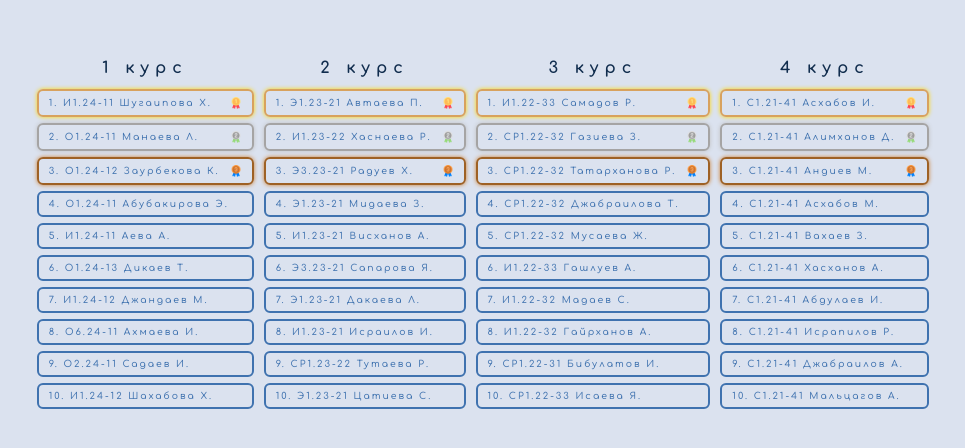
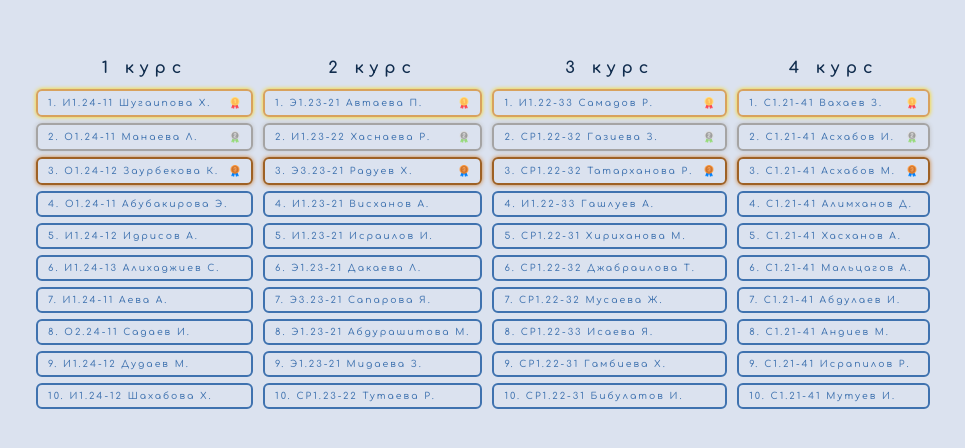
Before and after one commit to altairmsr/ggkit_dashboard, a React (Vite) app: page / in a window 1280 px wide. Shown: the part 166-614 px from the top of the page, without its empty margins (157-1122 px from the left). Built offline with nearby package versions, Linux system fonts and the light colour scheme.

Commit message:
UPD info 02.02.2025

```diff
--- a/src/data/course1.js
+++ b/src/data/course1.js
@@ -28,32 +28,32 @@ const course1 = [
 	},
 	{
 		id: 4,
+		group: "И1.24-12",
+		name: "Идрисов А.",
+		pos: "regular",
+	},
+	{
+		id: 5,
+		group: "И1.24-13",
+		name: "Алихаджиев С.",
+		pos: "regular",
+	},
+	{
+		id: 6,
 		group: "И1.24-11",
 		name: "Аева А.",
 		pos: "regular",
 	},
 	{
-		id: 5,
-		group: "О1.24-13",
-		name: "Дикаев Т.",
-		pos: "regular",
-	},
-	{
-		id: 6,
-		group: "И1.24-12",
-		name: "Джандаев М.",
-		pos: "regular",
-	},
-	{
 		id: 7,
-		group: "О6.24-11",
-		name: "Ахмаева И.",
+		group: "О2.24-11",
+		name: "Садаев И.",
 		pos: "regular",
 	},
 	{
 		id: 8,
-		group: "О2.24-11",
-		name: "Садаев И.",
+		group: "И1.24-12",
+		name: "Дудаев М.",
 		pos: "regular",
 	},
 	{
--- a/src/data/course2.js
+++ b/src/data/course2.js
@@ -22,44 +22,44 @@ const course2 = [
 	},
 	{
 		id: 3,
+		group: "И1.23-21",
+		name: "Висханов А.",
+		pos: "regular",
+	},
+	{
+		id: 4,
+		group: "И1.23-21",
+		name: "Исраилов И.",
+		pos: "regular",
+	},
+	{
+		id: 5,
+		group: "Э1.23-21",
+		name: "Дакаева Л.",
+		pos: "regular",
+	},
+	{
+		id: 6,
+		group: "Э3.23-21",
+		name: "Сапарова Я.",
+		pos: "regular",
+	},
+	{
+		id: 7,
+		group: "Э1.23-21",
+		name: "Абдурашитова М.",
+		pos: "regular",
+	},
+	{
+		id: 8,
 		group: "Э1.23-21",
 		name: "Мидаева З.",
 		pos: "regular",
 	},
 	{
-		id: 4,
-		group: "И1.23-21",
-		name: "Висханов А.",
-		pos: "regular",
-	},
-	{
-		id: 5,
-		group: "Э3.23-21",
-		name: "Сапарова Я.",
-		pos: "regular",
-	},
-	{
-		id: 6,
-		group: "Э1.23-21",
-		name: "Дакаева Л.",
-		pos: "regular",
-	},
-	{
-		id: 7,
-		group: "И1.23-21",
-		name: "Исраилов И.",
-		pos: "regular",
-	},
-	{
-		id: 8,
+		id: 9,
 		group: "СР1.23-22",
 		name: "Тутаева Р.",
-		pos: "regular",
-	},
-	{
-		id: 9,
-		group: "Э1.23-21",
-		name: "Цатиева С.",
 		pos: "regular",
 	},
 ];
--- a/src/data/course3.js
+++ b/src/data/course3.js
@@ -22,44 +22,44 @@ const course3 = [
 	},
 	{
 		id: 3,
+		group: "И1.22-33",
+		name: "Гашлуев А.",
+		pos: "regular",
+	},
+	{
+		id: 4,
+		group: "СР1.22-31",
+		name: "Хириханова М.",
+		pos: "regular",
+	},
+	{
+		id: 5,
 		group: "СР1.22-32",
 		name: "Джабраилова Т.",
 		pos: "regular",
 	},
 	{
-		id: 4,
+		id: 6,
 		group: "СР1.22-32",
 		name: "Мусаева Ж.",
 		pos: "regular",
 	},
 	{
-		id: 5,
-		group: "И1.22-33",
-		name: "Гашлуев А.",
-		pos: "regular",
-	},
-	{
-		id: 6,
-		group: "И1.22-32",
-		name: "Мадаев С.",
-		pos: "regular",
-	},
-	{
 		id: 7,
-		group: "И1.22-32",
-		name: "Гайрханов А.",
+		group: "СР1.22-33",
+		name: "Исаева Я.",
 		pos: "regular",
 	},
 	{
 		id: 8,
 		group: "СР1.22-31",
-		name: "Бибулатов И.",
+		name: "Гамбиева Х.",
 		pos: "regular",
 	},
 	{
 		id: 9,
-		group: "СР1.22-33",
-		name: "Исаева Я.",
+		group: "СР1.22-31",
+		name: "Бибулатов И.",
 		pos: "regular",
 	},
 ];
--- a/src/data/course4.js
+++ b/src/data/course4.js
@@ -2,40 +2,40 @@ const course4 = [
 	{
 		id: 0,
 		group: "С1.21-41",
-		name: "Асхабов И.",
+		name: "Вахаев З.",
 		img: "gold",
 		pos: "gold",
 	},
 	{
 		id: 1,
 		group: "С1.21-41",
-		name: "Алимханов Д.",
+		name: "Асхабов И.",
 		img: "silver",
 		pos: "silver",
 	},
 	{
 		id: 2,
 		group: "С1.21-41",
-		name: "Андиев М.",
+		name: "Асхабов М.",
 		img: "bronze",
 		pos: "bronze",
 	},
 	{
 		id: 3,
 		group: "С1.21-41",
-		name: "Асхабов М.",
+		name: "Алимханов Д.",
 		pos: "regular",
 	},
 	{
 		id: 4,
 		group: "С1.21-41",
-		name: "Вахаев З.",
+		name: "Хасханов А.",
 		pos: "regular",
 	},
 	{
 		id: 5,
 		group: "С1.21-41",
-		name: "Хасханов А.",
+		name: "Мальцагов А.",
 		pos: "regular",
 	},
 	{
@@ -47,19 +47,19 @@ const course4 = [
 	{
 		id: 7,
 		group: "С1.21-41",
-		name: "Исрапилов Р.",
+		name: "Андиев М.",
 		pos: "regular",
 	},
 	{
 		id: 8,
 		group: "С1.21-41",
-		name: "Джабраилов А.",
+		name: "Исрапилов Р.",
 		pos: "regular",
 	},
 	{
 		id: 9,
 		group: "С1.21-41",
-		name: "Мальцагов А.",
+		name: "Мутуев И.",
 		pos: "regular",
 	},
 ];
--- a/src/data/groupList.js
+++ b/src/data/groupList.js
@@ -7,13 +7,13 @@ const groupList = [
 	},
 	{
 		id: 1,
-		group: "О5.24-11",
+		group: "О6.24-11",
 		img: "silver",
 		pos: "silver",
 	},
 	{
 		id: 2,
-		group: "О6.24-11",
+		group: "О5.24-11",
 		img: "bronze",
 		pos: "bronze",
 	},
--- a/src/data/olimpList.js
+++ b/src/data/olimpList.js
@@ -1,294 +1,294 @@
-let slideEl = [
-	[
-		"Социальная работа 3 курс",
-		[
-			{
-				pos: 1,
-				name: [
-					"Кукуева Амина Анзоровна",
-					"Музаев Зелимхан Алаудинович",
-					"Джабраилова Танзила Джамбулатовна",
-					"Татарханова Раяна Ибрагимовна",
-					"Тутаева Раяна Ибрагимовна",
-				],
-				group: [
-					"СР1.22-33",
-					"СР1.22-33",
-					"СР1.22-32",
-					"СР1.22-32",
-					"СР1.22-32",
-				],
-				score: 183,
-			},
-			{
-				pos: 2,
-				name: [
-					"Гамбиева Халимат Рамзановна",
-					"Музаева Ирса Алаудиевна",
-					"Сибиров Абдулла Асланович",
-					"Абатаева Марьям Сулеймановна",
-					"Абдулазимова Раяна Сайдиевна",
-				],
-				group: [
-					"СР1.22-31",
-					"СР1.23-21",
-					"СР1.22-33",
-					"СР1.22-31",
-					"СР1.23-21",
-				],
-				score: 168,
-			},
-			{
-				pos: 3,
-				name: [
-					"Газиева Заира Абубакаровна",
-					"Кушалиева Макка Асланбековна",
-					"Хириханова Малика Вахаевна",
-					"Осмаева Хадижа Адамовна",
-					"Магомадова Амина Ильясовна",
-				],
-				group: [
-					"СР1.22-32",
-					"СР1.22-33",
-					"СР1.22-31",
-					"СР1.23-22",
-					"СР1.22-32",
-				],
-				score: 167,
-			},
-		],
-	],
-	[
-		"Информационные системы и программирование. 4 курс",
-		[
-			{
-				pos: 1,
-				name: "Бурниев Магомед Хасанович",
-				group: "И2.21-42",
-				score: 35,
-			},
-			{
-				pos: 2,
-				name: "Межидов Имран Темирланович",
-				group: "И1.21-41",
-				score: 27,
-			},
-			{
-				pos: 3,
-				name: "Салангириев Амирхан Анварович",
-				group: "И1.21-42",
-				score: 23,
-			},
-		],
-	],
-	[
-		"Информационные системы и программирование. 3 курс",
-		[
-			{
-				pos: 1,
-				name: "Пициев Магомед Анзорович",
-				group: "И1.22-34",
-				score: 29,
-			},
-			{
-				pos: 2,
-				name: "Межидов Магомедбек Хамсурбекович",
-				group: "И1-22-34",
-				score: 25,
-			},
-			{
-				pos: 3,
-				name: "Бечуркаев Абдурахман Алуевич",
-				group: "И1.22-31",
-				score: 18,
-			},
-		],
-	],
-	[
-		"Информационные системы и программирование. 2 курс",
-		[
-			{
-				pos: 1,
-				name: "Садулаев Абраил Вахидович",
-				group: "И1.23-22",
-				score: 20,
-			},
-			{
-				pos: 2,
-				name: "Эзерханов Абдул Аданович",
-				group: "И1.23-21",
-				score: 13,
-			},
-			{
-				pos: 3,
-				name: "Бекмурзаев Ахмед Рамзанович",
-				group: "И1 23-22",
-				score: 12,
-			},
-		],
-	],
-	[
-		"Сетевое и системное администрирование 4 курс",
-		[
-			{
-				pos: 1,
-				name: "Асхабов Муслим Амирханович",
-				group: "С1.21-41",
-				score: 85,
-			},
-			{
-				pos: 2,
-				name: "Канаев Рашид Абдулаевич",
-				group: "С1.21-41",
-				score: 68,
-			},
-			{
-				pos: 3,
-				name: "Вахаев Зелимхан Асламбекович",
-				group: "С1.21-41",
-				score: 53,
-			},
-			{
-				pos: 3,
-				name: "Хасханов Асхаб Русланович",
-				group: "С1.21-41",
-				score: 53,
-			},
-		],
-	],
-	[
-		"Сетевое и системное администрирование 3 курс",
-		[
-			{
-				pos: 1,
-				name: "Асхабов  Амин Амирханович",
-				group: "С1-22-31",
-				score: 100,
-			},
-			{
-				pos: 2,
-				name: "Кагерманов Джамбулат Билалович",
-				group: "С1-22-31",
-				score: 99,
-			},
-			{
-				pos: 3,
-				name: "Сургаев Сулейм Муслимович",
-				group: "С1-22-31",
-				score: 97,
-			},
-		],
-	],
-	[
-		"Сетевое и системное администрирование 2 курс",
-		[
-			{
-				pos: 1,
-				name: "Ойбуева Ясмина Ризвановна",
-				group: "С1.23-21",
-				score: 7,
-			},
-			{
-				pos: 2,
-				name: "Темиев Заур Косумович",
-				group: "С1.23-21",
-				score: 6,
-			},
-		],
-	],
-	[
-		"Оператор информационных систем и ресурсов",
-		[
-			{
-				pos: 1,
-				name: "Мункуев Али Лемаевич",
-				group: "О5.24-12",
-				score: 26,
-			},
-			{
-				pos: 2,
-				name: "Нажаева Седа Ибрагимовна",
-				group: "О5.24-11",
-				score: 24,
-			},
-			{
-				pos: 3,
-				name: "Махачиев Хасан Абусаидович",
-				group: "О5.24-12",
-				score: 23,
-			},
-		],
-	],
-	[
-		"Экономика и бухгалтерский учет (по отраслям) 3 курс",
-		[
-			{
-				pos: 1,
-				name: "Сулейманова Хеда Висхановна",
-				group: "Э1.22-34",
-				score: 12,
-			},
-			{
-				pos: 2,
-				name: "Дадашева Хава Адамовна",
-				group: "Э1.22-34",
-				score: 11,
-			},
-			{
-				pos: 2,
-				name: "Сагариева Раяна Гиланиевна",
-				group: "Э1.22-33",
-				score: 11,
-			},
-			{
-				pos: 3,
-				name: "Солтаханова Хеда Лемаевна",
-				group: "Э1.22-31",
-				score: 10,
-			},
-		],
-	],
-	[
-		"Банковское дело",
-		[
-			{
-				pos: 1,
-				name: "Ахмарова Макка Исмаиловна",
-				group: "Б1.23-21",
-				score: 10,
-			},
-			{
-				pos: 2,
-				name: "Китаев Муслим Шахидович",
-				group: "Б1.23-21",
-				score: 6,
-			},
-			{
-				pos: 2,
-				name: "Умарова Амина Руслановна",
-				group: "Б1.22-31",
-				score: 6,
-			},
-			{
-				pos: 3,
-				name: "Дацаев Сулим Сайпудиевич ",
-				group: "Б1.22-32",
-				score: 4,
-			},
-			{
-				pos: 3,
-				name: "Юсупов Беслан Абдул-Вахабович",
-				group: "Б1.22-32",
-				score: 4,
-			},
-			{
-				pos: 3,
-				name: "Яндарбиева Даяна Асланбековна",
-				group: "Б1.22-32",
-				score: 4,
-			},
-		],
-	],
-];
+// let slideEl = [
+// 	[
+// 		"Социальная работа 3 курс",
+// 		[
+// 			{
+// 				pos: 1,
+// 				name: [
+// 					"Кукуева Амина Анзоровна",
+// 					"Музаев Зелимхан Алаудинович",
+// 					"Джабраилова Танзила Джамбулатовна",
+// 					"Татарханова Раяна Ибрагимовна",
+// 					"Тутаева Раяна Ибрагимовна",
+// 				],
+// 				group: [
+// 					"СР1.22-33",
+// 					"СР1.22-33",
+// 					"СР1.22-32",
+// 					"СР1.22-32",
+// 					"СР1.22-32",
+// 				],
+// 				score: 183,
+// 			},
+// 			{
+// 				pos: 2,
+// 				name: [
+// 					"Гамбиева Халимат Рамзановна",
+// 					"Музаева Ирса Алаудиевна",
+// 					"Сибиров Абдулла Асланович",
+// 					"Абатаева Марьям Сулеймановна",
+// 					"Абдулазимова Раяна Сайдиевна",
+// 				],
+// 				group: [
+// 					"СР1.22-31",
+// 					"СР1.23-21",
+// 					"СР1.22-33",
+// 					"СР1.22-31",
+// 					"СР1.23-21",
+// 				],
+// 				score: 168,
+// 			},
+// 			{
+// 				pos: 3,
+// 				name: [
+// 					"Газиева Заира Абубакаровна",
+// 					"Кушалиева Макка Асланбековна",
+// 					"Хириханова Малика Вахаевна",
+// 					"Осмаева Хадижа Адамовна",
+// 					"Магомадова Амина Ильясовна",
+// 				],
+// 				group: [
+// 					"СР1.22-32",
+// 					"СР1.22-33",
+// 					"СР1.22-31",
+// 					"СР1.23-22",
+// 					"СР1.22-32",
+// 				],
+// 				score: 167,
+// 			},
+// 		],
+// 	],
+// 	[
+// 		"Информационные системы и программирование. 4 курс",
+// 		[
+// 			{
+// 				pos: 1,
+// 				name: "Бурниев Магомед Хасанович",
+// 				group: "И2.21-42",
+// 				score: 35,
+// 			},
+// 			{
+// 				pos: 2,
+// 				name: "Межидов Имран Темирланович",
+// 				group: "И1.21-41",
+// 				score: 27,
+// 			},
+// 			{
+// 				pos: 3,
+// 				name: "Салангириев Амирхан Анварович",
+// 				group: "И1.21-42",
+// 				score: 23,
+// 			},
+// 		],
+// 	],
+// 	[
+// 		"Информационные системы и программирование. 3 курс",
+// 		[
+// 			{
+// 				pos: 1,
+// 				name: "Пициев Магомед Анзорович",
+// 				group: "И1.22-34",
+// 				score: 29,
+// 			},
+// 			{
+// 				pos: 2,
+// 				name: "Межидов Магомедбек Хамсурбекович",
+// 				group: "И1-22-34",
+// 				score: 25,
+// 			},
+// 			{
+// 				pos: 3,
+// 				name: "Бечуркаев Абдурахман Алуевич",
+// 				group: "И1.22-31",
+// 				score: 18,
+// 			},
+// 		],
+// 	],
+// 	[
+// 		"Информационные системы и программирование. 2 курс",
+// 		[
+// 			{
+// 				pos: 1,
+// 				name: "Садулаев Абраил Вахидович",
+// 				group: "И1.23-22",
+// 				score: 20,
+// 			},
+// 			{
+// 				pos: 2,
+// 				name: "Эзерханов Абдул Аданович",
+// 				group: "И1.23-21",
+// 				score: 13,
+// 			},
+// 			{
+// 				pos: 3,
+// 				name: "Бекмурзаев Ахмед Рамзанович",
+// 				group: "И1 23-22",
+// 				score: 12,
+// 			},
+// 		],
+// 	],
+// 	[
+// 		"Сетевое и системное администрирование 4 курс",
+// 		[
+// 			{
+// 				pos: 1,
+// 				name: "Асхабов Муслим Амирханович",
+// 				group: "С1.21-41",
+// 				score: 85,
+// 			},
+// 			{
+// 				pos: 2,
+// 				name: "Канаев Рашид Абдулаевич",
+// 				group: "С1.21-41",
+// 				score: 68,
+// 			},
+// 			{
+// 				pos: 3,
+// 				name: "Вахаев Зелимхан Асламбекович",
+// 				group: "С1.21-41",
+// 				score: 53,
+// 			},
+// 			{
+// 				pos: 3,
+// 				name: "Хасханов Асхаб Русланович",
+// 				group: "С1.21-41",
+// 				score: 53,
+// 			},
+// 		],
+// 	],
+// 	[
+// 		"Сетевое и системное администрирование 3 курс",
+// 		[
+// 			{
+// 				pos: 1,
+// 				name: "Асхабов  Амин Амирханович",
+// 				group: "С1-22-31",
+// 				score: 100,
+// 			},
+// 			{
+// 				pos: 2,
+// 				name: "Кагерманов Джамбулат Билалович",
+// 				group: "С1-22-31",
+// 				score: 99,
+// 			},
+// 			{
+// 				pos: 3,
+// 				name: "Сургаев Сулейм Муслимович",
+// 				group: "С1-22-31",
+// 				score: 97,
+// 			},
+// 		],
+// 	],
+// 	[
+// 		"Сетевое и системное администрирование 2 курс",
+// 		[
+// 			{
+// 				pos: 1,
+// 				name: "Ойбуева Ясмина Ризвановна",
+// 				group: "С1.23-21",
+// 				score: 7,
+// 			},
+// 			{
+// 				pos: 2,
+// 				name: "Темиев Заур Косумович",
+// 				group: "С1.23-21",
+// 				score: 6,
+// 			},
+// 		],
+// 	],
+// 	[
+// 		"Оператор информационных систем и ресурсов",
+// 		[
+// 			{
+// 				pos: 1,
+// 				name: "Мункуев Али Лемаевич",
+// 				group: "О5.24-12",
+// 				score: 26,
+// 			},
+// 			{
+// 				pos: 2,
+// 				name: "Нажаева Седа Ибрагимовна",
+// 				group: "О5.24-11",
+// 				score: 24,
+// 			},
+// 			{
+// 				pos: 3,
+// 				name: "Махачиев Хасан Абусаидович",
+// 				group: "О5.24-12",
+// 				score: 23,
+// 			},
+// 		],
+// 	],
+// 	[
+// 		"Экономика и бухгалтерский учет (по отраслям) 3 курс",
+// 		[
+// 			{
+// 				pos: 1,
+// 				name: "Сулейманова Хеда Висхановна",
+// 				group: "Э1.22-34",
+// 				score: 12,
+// 			},
+// 			{
+// 				pos: 2,
+// 				name: "Дадашева Хава Адамовна",
+// 				group: "Э1.22-34",
+// 				score: 11,
+// 			},
+// 			{
+// 				pos: 2,
+// 				name: "Сагариева Раяна Гиланиевна",
+// 				group: "Э1.22-33",
+// 				score: 11,
+// 			},
+// 			{
+// 				pos: 3,
+// 				name: "Солтаханова Хеда Лемаевна",
+// 				group: "Э1.22-31",
+// 				score: 10,
+// 			},
+// 		],
+// 	],
+// 	[
+// 		"Банковское дело",
+// 		[
+// 			{
+// 				pos: 1,
+// 				name: "Ахмарова Макка Исмаиловна",
+// 				group: "Б1.23-21",
+// 				score: 10,
+// 			},
+// 			{
+// 				pos: 2,
+// 				name: "Китаев Муслим Шахидович",
+// 				group: "Б1.23-21",
+// 				score: 6,
+// 			},
+// 			{
+// 				pos: 2,
+// 				name: "Умарова Амина Руслановна",
+// 				group: "Б1.22-31",
+// 				score: 6,
+// 			},
+// 			{
+// 				pos: 3,
+// 				name: "Дацаев Сулим Сайпудиевич ",
+// 				group: "Б1.22-32",
+// 				score: 4,
+// 			},
+// 			{
+// 				pos: 3,
+// 				name: "Юсупов Беслан Абдул-Вахабович",
+// 				group: "Б1.22-32",
+// 				score: 4,
+// 			},
+// 			{
+// 				pos: 3,
+// 				name: "Яндарбиева Даяна Асланбековна",
+// 				group: "Б1.22-32",
+// 				score: 4,
+// 			},
+// 		],
+// 	],
+// ];
 
-export default slideEl;
+// export default slideEl;
--- a/src/main.jsx
+++ b/src/main.jsx
@@ -7,7 +7,6 @@ import "./scss/App.scss";
 import Courses_12 from "./pages/Courses_12.jsx";
 import Announcement from "./pages/Announcement/Announcement.jsx";
 import Punishment from "./pages/Punishment/Punishment.jsx";
-import Olimp from "./pages/Olimp/Olimp.jsx";
 import Gratz from "./pages/Gratz/Gratz.jsx";
 
 const router = createBrowserRouter([
@@ -32,10 +31,6 @@ const router = createBrowserRouter([
 		element: <Punishment />,
 	},
 	{
-		path: "/olimp",
-		element: <Olimp />,
-	},
-	{
 		path: "/gratz",
 		element: <Gratz />,
 	},
```
